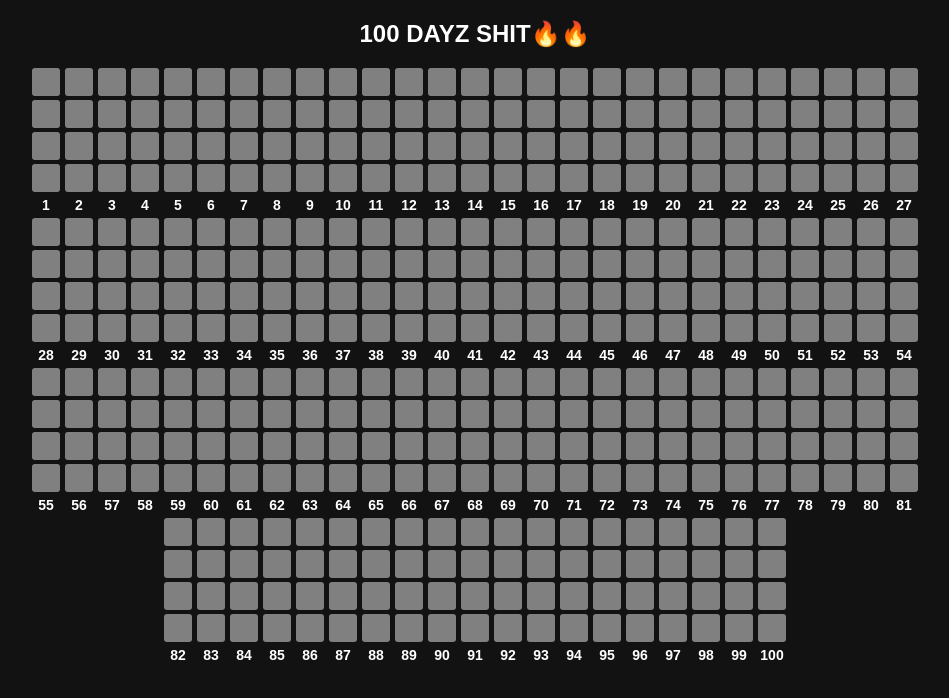
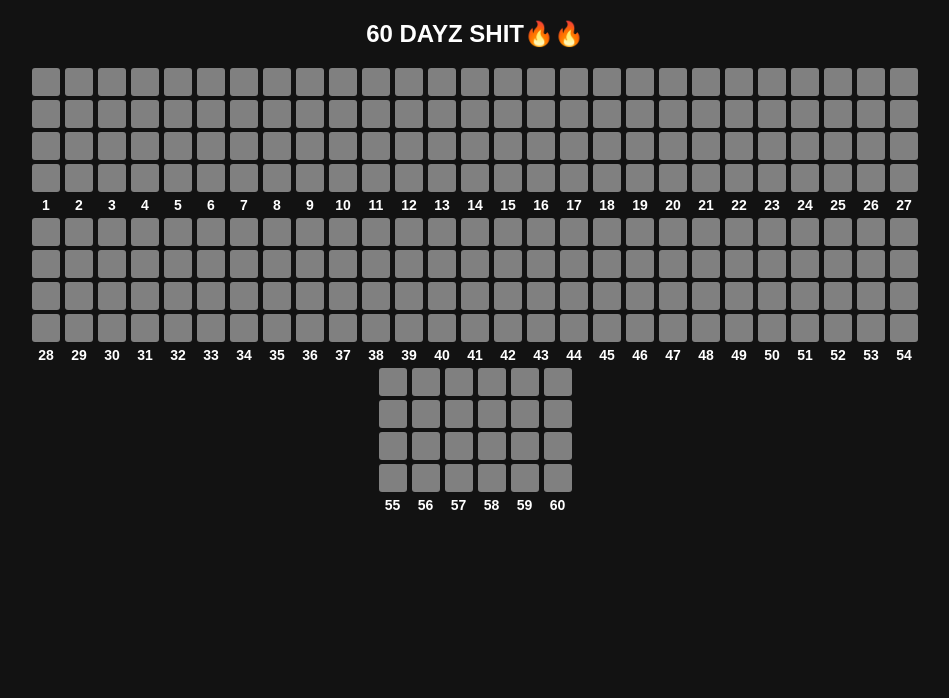
Before and after one commit to Gautamjangir15/streak-maintain, a plain HTML site: page index.html in a window 1280 px wide. Shown: the whole page, without its empty margins (165-1114 px from the left). Drawn offline with Linux system fonts and the light colour scheme.

Commit message:
60 days index.html

```diff
--- a/index.html
+++ b/index.html
@@ -4,7 +4,7 @@
     <meta charset="UTF-8">
     <meta name="viewport" content="width=device-width, initial-scale=1.0">
     <link type="image/png" rel="icon" href="favicon.ico">
-    <title>JUST 100 DAYZ BRO🔥🔥</title>
+    <title>JUST 60 DAYZ BRO🔥🔥</title>
     <style>
         body {
             font-family: Arial, sans-serif;
@@ -52,14 +52,14 @@
 </head>
 <body>
 
-    <h2>100 DAYZ SHIT🔥🔥</h2>
+    <h2>60 DAYZ SHIT🔥🔥</h2>
 
     <div class="streak-container" id="streak-container"></div>
 
     <script>
         document.addEventListener("DOMContentLoaded", function () {
             const streakContainer = document.getElementById("streak-container");
-            const totalDays = 100;
+            const totalDays = 60;
 
             for (let day = 1; day <= totalDays; day++) {
                 const dayDiv = document.createElement("div");
```
